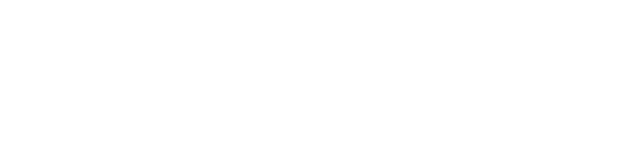
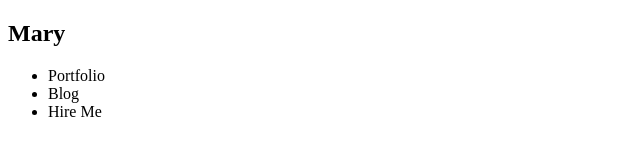
Before and after one commit to sujonmahmud102/developer-portfolio, a plain HTML site: page index.html in a window 1280 px wide. Shown: the whole page, without its empty margins (0-640 px from the left). Drawn offline with Linux system fonts and the light colour scheme.

Commit message:
nav portfolio added

```diff
--- a/index.html
+++ b/index.html
@@ -5,8 +5,26 @@
     <meta http-equiv="X-UA-Compatible" content="IE=edge">
     <meta name="viewport" content="width=device-width, initial-scale=1.0">
     <title>Developer Portfolio</title>
+    <link rel="stylesheet" href="styles/portfolio.css">
 </head>
 <body>
+    <header>
+        <nav>
+           <h2 class="nav-title">Mary</h2>
+           <ul>
+            <li>Portfolio</li>
+            <li>Blog</li>
+            <li>Hire Me</li>
+           </ul>
+        </nav>
+
+    </header>
+    <main>
+
+    </main>
+    <footer>
+
+    </footer>
 
 </body>
 </html>
```
Also changed, not shown: styles/portfolio.css (added).
